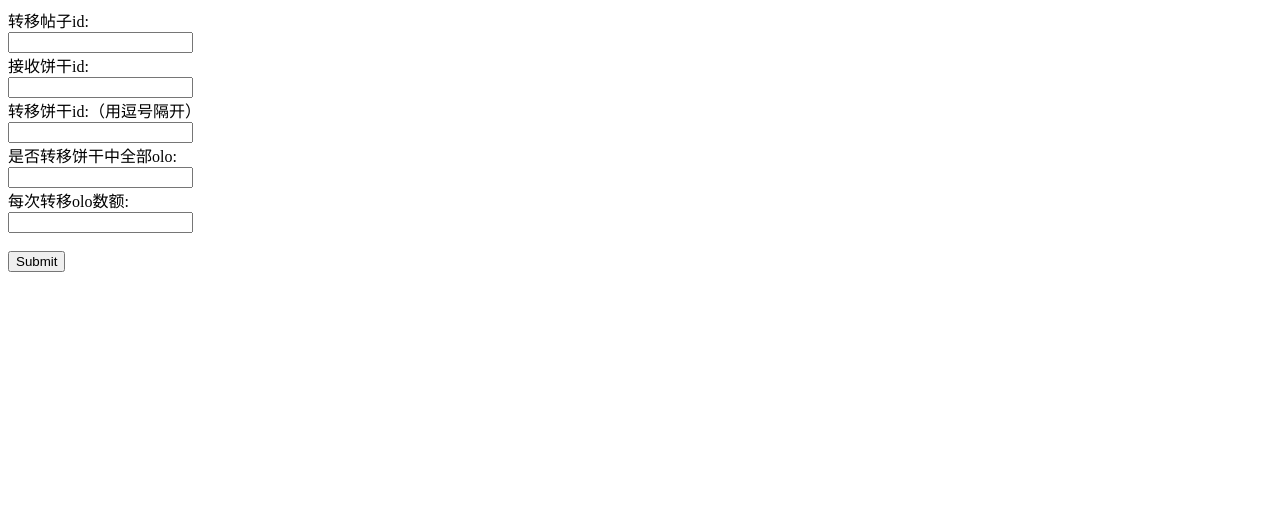
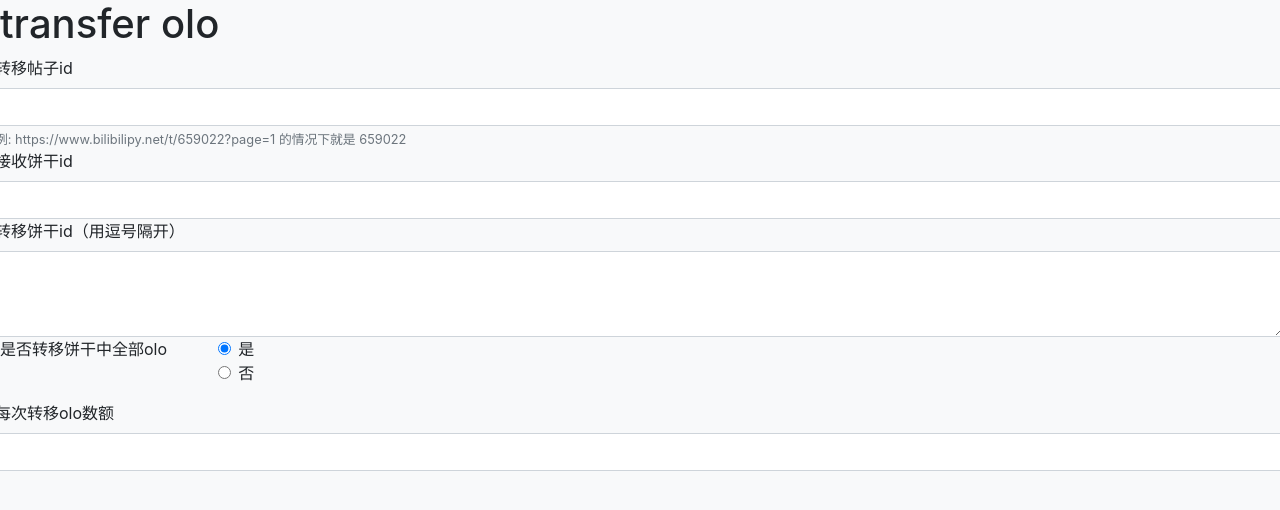
Before and after one commit to Alienaaa/transfer-olo, a plain HTML site: page index.html in a window 1280 px wide. Drawn offline with nearby package versions, Linux system fonts and the light colour scheme.

Commit message:
Update index.html

```diff
--- a/index.html
+++ b/index.html
@@ -1,26 +1,60 @@
-<!DOCTYPE html>
-<html>
-<head>
-<title>转移olo</title>
-</head>
-<body>
-<form>
-转移帖子id:<br>
-<input type="text" name="tid" value="">
-<br>
-接收饼干id:<br>
-<input type="text" name="receive" value="">
-<br>
-转移饼干id:（用逗号隔开）<br>
-<input type="text" name="send" value="">
-<br>
-是否转移饼干中全部olo:<br>
-<input type="text" name="is_all" value="">
-<br>
-每次转移olo数额:<br>
-<input type="text" name="num_olo" value="">
-<br><br>
-<input type="submit" value="Submit">
-</form>
-</body>
+<!doctype html>
+<html lang="en">
+  <head>
+    <!-- Required meta tags -->
+    <meta charset="utf-8">
+    <meta name="viewport" content="width=device-width, initial-scale=1, shrink-to-fit=no">
+
+    <!-- Bootstrap CSS -->
+    <link rel="stylesheet" href="https://cdn.jsdelivr.net/npm/bootstrap@4.5.0/dist/css/bootstrap.min.css" integrity="sha384-9aIt2nRpC12Uk9gS9baDl411NQApFmC26EwAOH8WgZl5MYYxFfc+NcPb1dKGj7Sk" crossorigin="anonymous">
+
+    <title>transfer olo</title>
+  </head>
+  <body class="bg-light">
+    <h1>transfer olo</h1>
+    <form class="needs-validation" novalidate>
+      <div class="form-row">
+        <label for="validationCustom01">转移帖子id</label>
+        <input type="text" class="form-control" id="validationCustom01" value="" required>
+        <small id="idHelp" class="form-text text-muted">例: https://www.bilibilipy.net/t/659022?page=1 的情况下就是 659022</small>
+      </div>
+      <div class="form-row">
+        <label for="validationCustom02">接收饼干id</label>
+        <input type="text" class="form-control" id="validationCustom02" value="" required>
+      </div>
+      <div class="form-row">
+        <label for="validationCustom03">转移饼干id（用逗号隔开）</label>
+        <textarea class="form-control" rows="3" id="validationCustom03" value="" required></textarea>
+      </div>
+      <fieldset class="form-group">
+        <div class="row">
+          <legend class="col-form-label col-sm-2 pt-0">是否转移饼干中全部olo</legend>
+          <div class="col-sm-10">
+            <div class="form-check">
+              <input class="form-check-input" type="radio" name="gridRadios" id="gridRadios1" value="option1" checked>
+              <label class="form-check-label" for="gridRadios1">
+                是
+              </label>
+            </div>
+            <div class="form-check">
+              <input class="form-check-input" type="radio" name="gridRadios" id="gridRadios2" value="option2">
+              <label class="form-check-label" for="gridRadios2">
+                否
+              </label>
+            </div>
+          </div>
+        </div>
+      </fieldset>
+      <div class="form-row">
+        <label for="validationCustom05">每次转移olo数额</label>
+        <input type="text" class="form-control" id="validationCustom05" value="">
+      </div>
+    </form>
+
+    <!-- Optional JavaScript -->
+    <!-- jQuery first, then Popper.js, then Bootstrap JS -->
+    <script src="https://cdn.jsdelivr.net/npm/jquery@3.5.1/dist/jquery.slim.min.js" integrity="sha384-DfXdz2htPH0lsSSs5nCTpuj/zy4C+OGpamoFVy38MVBnE+IbbVYUew+OrCXaRkfj" crossorigin="anonymous"></script>
+    <script src="https://cdn.jsdelivr.net/npm/popper.js@1.16.0/dist/umd/popper.min.js" integrity="sha384-Q6E9RHvbIyZFJoft+2mJbHaEWldlvI9IOYy5n3zV9zzTtmI3UksdQRVvoxMfooAo" crossorigin="anonymous"></script>
+    <script src="https://cdn.jsdelivr.net/npm/bootstrap@4.5.0/dist/js/bootstrap.min.js" integrity="sha384-OgVRvuATP1z7JjHLkuOU7Xw704+h835Lr+6QL9UvYjZE3Ipu6Tp75j7Bh/kR0JKI" crossorigin="anonymous"></script>
+  </body>
 </html>
```
